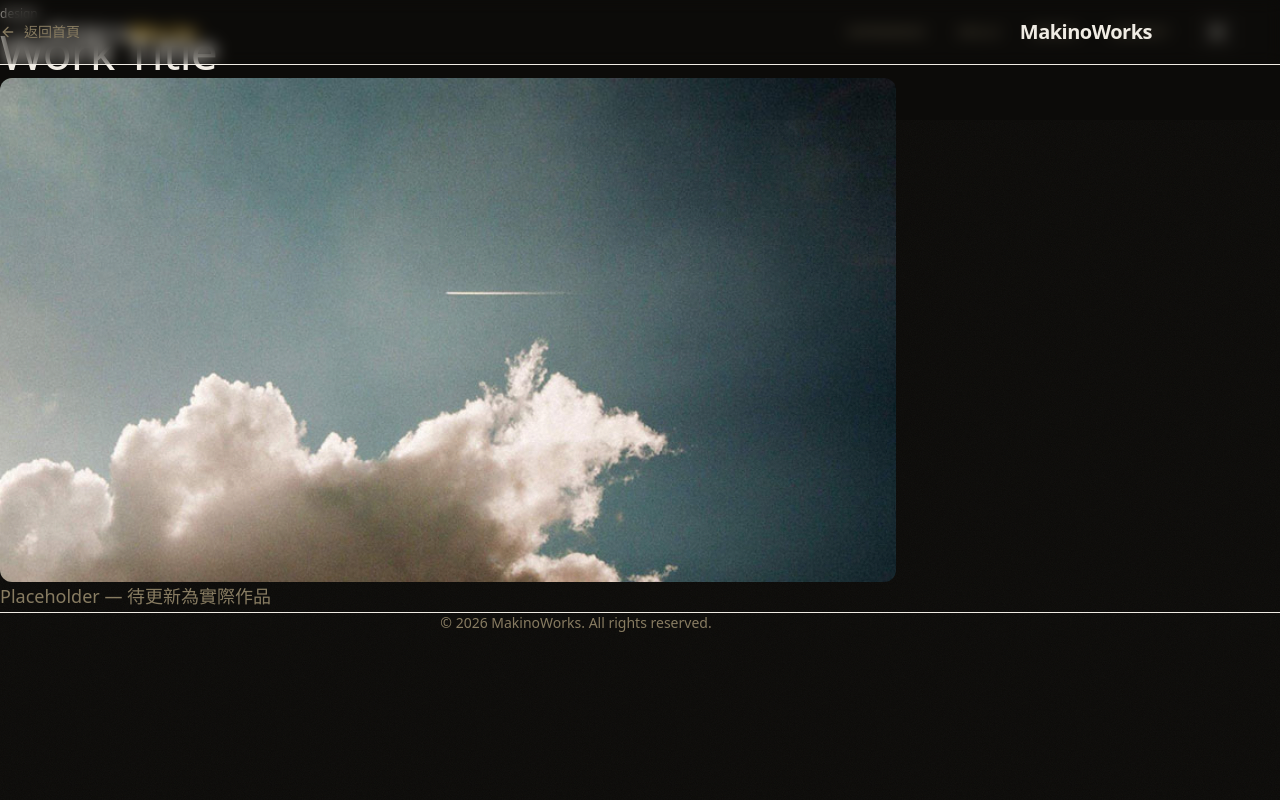
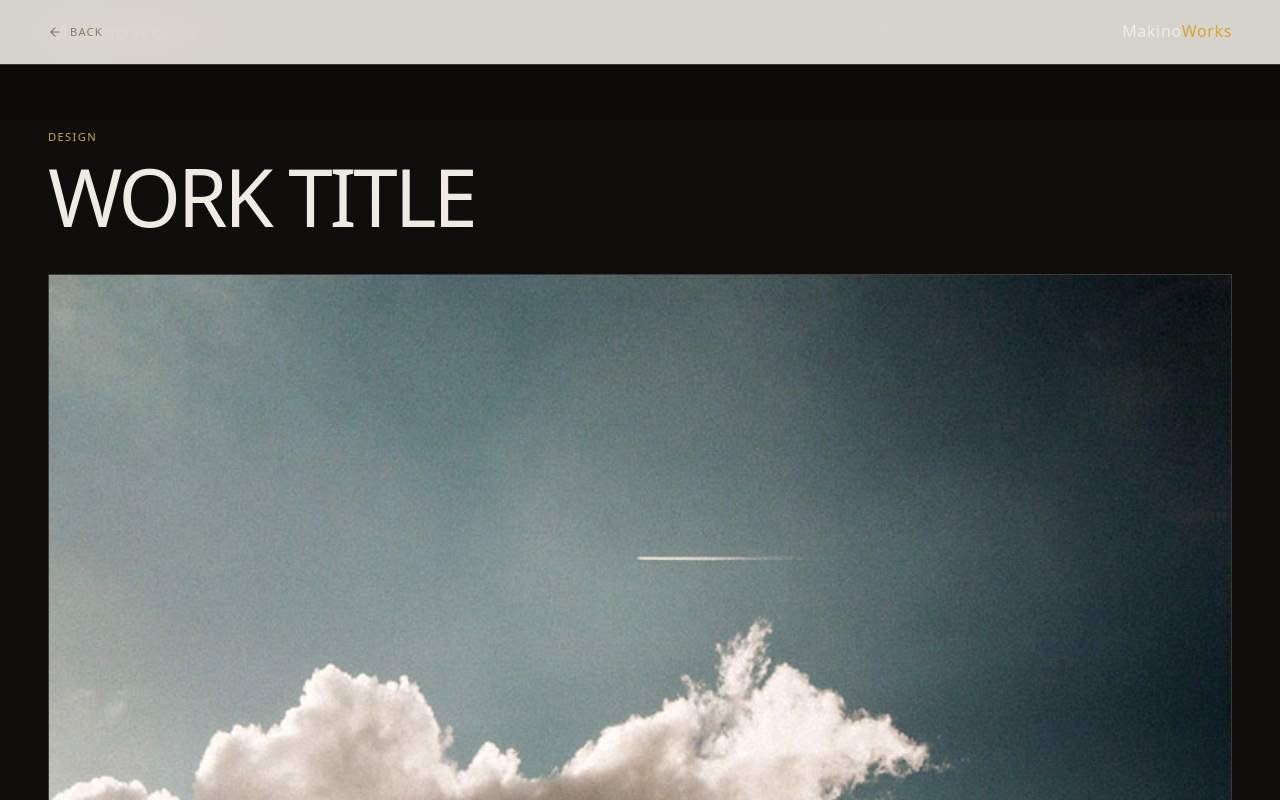
Before and after one commit to harukaxxxx/MakinoWorks, a Next.js app: page /works/work-1 in a window 1280 px wide. Shown: the top 800 px of the page. Built offline with nearby package versions, Linux system fonts and the light colour scheme.

Commit message:
✨ feat: redesign sub-pages with new design system and editorial typography

```diff
--- a/src/app/contact/page.tsx
+++ b/src/app/contact/page.tsx
@@ -3,11 +3,10 @@ import { ContactSection } from "@/components/sections/ContactSection";
 
 export default function ContactPage() {
   return (
-    <div className="min-h-screen flex flex-col">
-      <main className="flex-1 flex flex-col justify-center">
-        <AboutSection />
-        <ContactSection />
-      </main>
+    <div style={{ paddingTop: "var(--nav-height)" }}>
+      <AboutSection />
+      <div style={{ width: "100%", height: "1px", background: "var(--border)" }} />
+      <ContactSection />
     </div>
   );
 }
--- a/src/app/experience/page.tsx
+++ b/src/app/experience/page.tsx
@@ -1,12 +1,9 @@
-import { HeroSection } from "@/components/sections/HeroSection";
 import { ExperienceSection } from "@/components/sections/ExperienceSection";
 
 export default function ExperiencePage() {
   return (
-    <div className="min-h-screen flex flex-col">
-      <main className="flex-1 flex flex-col justify-center">
-        <ExperienceSection />
-      </main>
+    <div style={{ paddingTop: "var(--nav-height)" }}>
+      <ExperienceSection />
     </div>
   );
 }
--- a/src/app/skills/page.tsx
+++ b/src/app/skills/page.tsx
@@ -3,11 +3,9 @@ import { ToolsSection } from "@/components/sections/ToolsSection";
 
 export default function SkillsPage() {
   return (
-    <div className="min-h-screen flex flex-col">
-      <main className="flex-1 flex flex-col justify-center">
-        <SkillsSection />
-        <ToolsSection />
-      </main>
+    <div style={{ paddingTop: "var(--nav-height)" }}>
+      <SkillsSection />
+      <ToolsSection />
     </div>
   );
 }
--- a/src/app/works/[slug]/page.tsx
+++ b/src/app/works/[slug]/page.tsx
@@ -1,7 +1,7 @@
 import { notFound } from "next/navigation";
 import Image from "next/image";
 import Link from "next/link";
-import { ArrowLeft, ExternalLink } from "lucide-react";
+import { ArrowLeft } from "lucide-react";
 import { works } from "@/data/works";
 import type { Metadata } from "next";
 
@@ -38,83 +38,175 @@ export default async function WorkPage({ params }: WorkPageProps) {
   }
 
   return (
-    <main className="min-h-screen">
+    <main style={{ minHeight: "100vh" }}>
       {/* Header */}
-      <header className="fixed top-0 left-0 right-0 z-50 bg-background/80 backdrop-blur-sm border-b border-border">
-        <div className="max-w-6xl mx-auto px-4 sm:px-6 lg:px-8 h-16 flex items-center justify-between">
+      <header
+        style={{
+          position: "fixed" as const,
+          top: 0,
+          left: 0,
+          right: 0,
+          zIndex: 50,
+        }}
+        className="work-header"
+      >
+        <div
+          style={{
+            maxWidth: "var(--content-max)",
+            padding: "0 var(--content-padding)",
+            margin: "0 auto",
+            height: "var(--nav-height)",
+            display: "flex",
+            alignItems: "center",
+            justifyContent: "space-between",
+          }}
+        >
+          <Link
+            href="/works"
+            className="hover-accent"
+            style={{
+              display: "inline-flex",
+              alignItems: "center",
+              gap: "0.5rem",
+              fontFamily: "var(--font-mono)",
+              fontSize: "0.7rem",
+              letterSpacing: "0.1em",
+              textTransform: "uppercase" as const,
+              color: "var(--muted)",
+              textDecoration: "none",
+              transition: "color 0.2s ease",
+            }}
+          >
+            <ArrowLeft style={{ width: "0.875rem", height: "0.875rem" }} />
+            Back
+          </Link>
           <Link
             href="/"
-            className="inline-flex items-center gap-2 text-sm font-medium text-muted hover:text-foreground transition-colors"
+            style={{
+              fontFamily: "var(--font-serif)",
+              fontSize: "1rem",
+              fontWeight: 300,
+              letterSpacing: "0.04em",
+              textDecoration: "none",
+              color: "var(--fg)",
+            }}
           >
-            <ArrowLeft className="w-4 h-4" />
-            返回首頁
-          </Link>
-          <Link href="/" className="text-xl font-bold tracking-tight">
-            Makino<span className="text-primary-500">Works</span>
+            Makino<span style={{ color: "var(--accent)" }}>Works</span>
           </Link>
         </div>
       </header>
 
       {/* Content */}
-      <article className="pt-24 pb-20 px-4 sm:px-6 lg:px-8">
-        <div className="max-w-4xl mx-auto">
+      <article
+        style={{
+          maxWidth: "var(--content-max)",
+          margin: "0 auto",
+          padding: "calc(var(--nav-height) + var(--sp-16)) var(--content-padding) var(--sp-20)",
+        }}
+      >
         {/* Title section */}
-          <div className="mb-8">
-            <span className="inline-block px-3 py-1 text-xs font-medium bg-primary-500/10 text-primary-500 rounded-full mb-4">
+        <div style={{ marginBottom: "var(--sp-10)" }}>
+          <div
+            className="label"
+            style={{ color: "var(--accent)", marginBottom: "var(--sp-3)" }}
+          >
             {work.category}
-            </span>
-            <h1 className="text-4xl sm:text-5xl font-bold tracking-tight mb-4">
+          </div>
+          <h1
+            className="heading-display"
+            style={{
+              color: "var(--fg)",
+              fontSize: "clamp(2.5rem, 8vw, 5rem)",
+              lineHeight: 0.95,
+            }}
+          >
             {work.title}
           </h1>
           {work.year && (
-              <p className="text-muted">{work.year}</p>
+            <div
+              className="label"
+              style={{ marginTop: "var(--sp-4)", color: "var(--muted)" }}
+            >
+              {work.year}
+            </div>
           )}
         </div>
 
         {/* Main image */}
-          <div className="relative aspect-video rounded-xl overflow-hidden bg-muted/10 mb-10">
+        <div
+          style={{
+            position: "relative" as const,
+            aspectRatio: "16/9",
+            overflow: "hidden",
+            border: "1px solid var(--border)",
+            marginBottom: "var(--sp-10)",
+          }}
+        >
           <Image
             src={work.image}
             alt={work.title}
             fill
-              className="object-cover"
-              sizes="(max-width: 896px) 100vw, 896px"
+            style={{
+              objectFit: "cover",
+              filter: "saturate(0.85) contrast(1.05)",
+            }}
+            sizes="(max-width: 1400px) 100vw, 1400px"
             priority
           />
         </div>
 
         {/* Description */}
-          <div className="prose prose-lg max-w-none">
-            <p className="text-lg text-muted leading-relaxed">
+        <div style={{ maxWidth: "64ch" }}>
+          <p
+            className="body-lg"
+            style={{ lineHeight: 1.85 }}
+          >
             {work.description}
           </p>
         </div>
 
         {/* External link */}
         {work.url && (
-            <div className="mt-10">
+          <div style={{ marginTop: "var(--sp-10)" }}>
             <a
               href={work.url}
               target="_blank"
               rel="noopener noreferrer"
-                className="inline-flex items-center gap-2 px-6 py-3 bg-primary-500 text-white rounded-lg font-medium hover:bg-primary-600 transition-colors"
+              className="cta-button"
+              style={{
+                display: "inline-flex",
+                alignItems: "center",
+                gap: "0.5rem",
+                padding: "0.75rem 1.5rem",
+                backgroundColor: "var(--accent)",
+                color: "var(--bg)",
+                fontFamily: "var(--font-mono)",
+                fontSize: "0.75rem",
+                letterSpacing: "0.1em",
+                textTransform: "uppercase" as const,
+                textDecoration: "none",
+                border: "1px solid var(--accent)",
+                transition: "all 0.25s ease",
+              }}
             >
-                查看專案
-                <ExternalLink className="w-4 h-4" />
+              查看專案 →
             </a>
           </div>
         )}
-        </div>
       </article>
 
-      {/* Footer */}
-      <footer className="py-8 border-t border-border">
-        <div className="max-w-6xl mx-auto px-4 sm:px-6 lg:px-8 text-center">
-          <p className="text-sm text-muted">
-            &copy; {new Date().getFullYear()} MakinoWorks. All rights reserved.
-          </p>
-        </div>
-      </footer>
+      <style>{`
+        .work-header {
+          background: rgba(var(--bg-rgb, 250,246,239), 0.85);
+          backdrop-filter: blur(20px) saturate(180%);
+          border-bottom: 1px solid var(--border);
+        }
+        .hover-accent:hover { color: var(--accent) !important; }
+        .cta-button:hover {
+          background-color: transparent !important;
+          color: var(--accent) !important;
+        }
+      `}</style>
     </main>
   );
 }
--- a/src/app/works/page.tsx
+++ b/src/app/works/page.tsx
@@ -2,10 +2,8 @@ import { WorksSection } from "@/components/sections/WorksSection";
 
 export default function WorksPage() {
   return (
-    <div className="min-h-screen flex flex-col">
-      <main className="flex-1 flex flex-col justify-center">
-        <WorksSection />
-      </main>
+    <div style={{ paddingTop: "var(--nav-height)" }}>
+      <WorksSection />
     </div>
   );
 }
```
Lines whose indentation alone changed are shown as unchanged.
